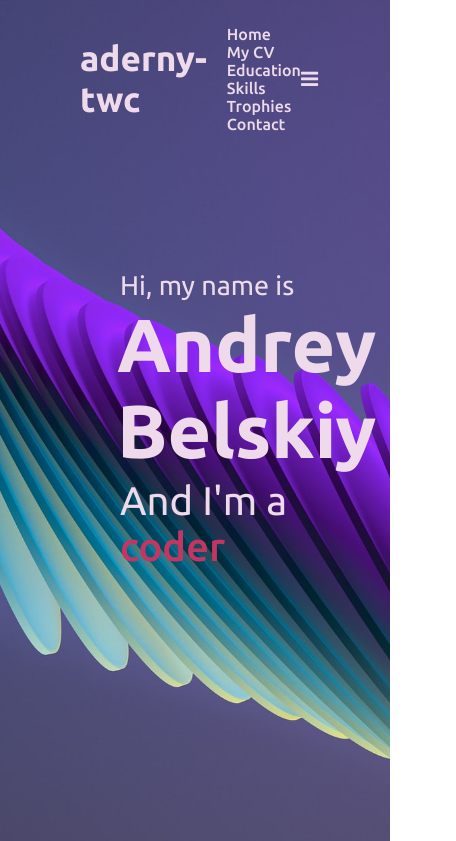
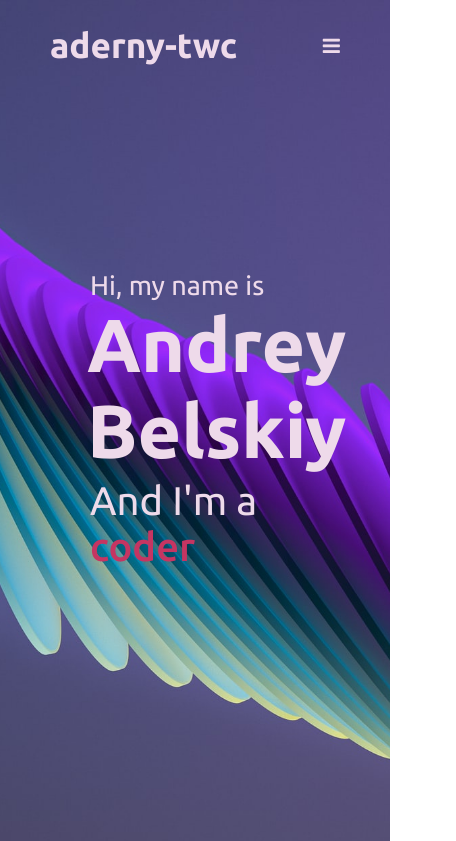
Before and after one commit to aderny-twc/my_page, a plain HTML site: page index.html in a window 390 px wide. Shown: the top 841 px of the page, 456 px wide, since content can reach past the window. Drawn offline with nearby package versions, Linux system fonts and the light colour scheme.

Commit message:
Added jquery script, created menu button functionality

```diff
--- a/css/style.css
+++ b/css/style.css
@@ -72,6 +72,7 @@
     color: var(--logo-color);
     font-size: 20px;
     cursor: pointer;
+    display: none;
 }
 
 
@@ -110,3 +111,45 @@
     color: var(--accent-color);
     font-weight: 500;
 }
+
+
+
+
+
+/* RESPONSIVE VERSION STYLES */
+@media (max-width: 900px) {
+    .max-width {
+        padding: 0 50px;
+    }
+
+    .nav-btn {
+        display: block;
+        z-index: 900;
+    }
+
+    .navbar .menu {
+        position: fixed;
+        background: var(--main-element-color);
+        height: 100vh;
+        width: 100%;
+        left: -100%;
+        top: 0;
+        text-align: center;
+        padding-top: 80px;
+        transition: all 0.2s ease;
+    }
+
+    .navbar .menu.active {
+        left: 0;
+    }
+
+    .navbar .menu li {
+        display: block;
+    }
+
+    .navbar .menu li a {
+        display: inline-block;
+        margin: 20px 0;
+        font-size: 20px;
+    }
+}
--- a/index.html
+++ b/index.html
@@ -6,6 +6,7 @@
     <meta http-equiv="X-UA-Compatible" content="IE=edge">
     <meta name="viewport" content="width=device-width, initial-scale=1.0">
     <title>aderny-twc cv page</title>
+    <script src="https://ajax.googleapis.com/ajax/libs/jquery/3.6.0/jquery.min.js"></script>
     <link rel="stylesheet" href="https://cdnjs.cloudflare.com/ajax/libs/font-awesome/4.7.0/css/font-awesome.min.css">
     <link rel="stylesheet" href="./css/style.css">
 </head>
@@ -15,7 +16,7 @@
     <nav class="navbar" id="navbar">
         <div class="max-width">
             <div class="logo"><a href="#"><span>aderny</span>-twc</a></div>
-                <ul class="menu">
+                <ul class="menu" id="menu">
                     <li><a href="#">Home</a></li>
                     <li><a href="#">My CV</a></li>
                     <li><a href="#">Education</a></li>
@@ -23,7 +24,7 @@
                     <li><a href="#">Trophies</a></li>
                     <li><a href="#">Contact</a></li>
                 </ul>
-                <div class="nav-btn">
+                <div class="nav-btn" id="nav-btn">
                     <i class="fa fa-bars"></i>
                 </div>
             </div>
@@ -48,6 +49,6 @@
 
 
 
-    <script src="js/script.js"></script>
+    <script src="js/script-jq.js"></script>
 </body>
 </html>
--- /dev/null
+++ b/js/script-jq.js
@@ -0,0 +1,15 @@
+$(document).ready(function() {
+    // NAVBAR PANEL
+    $(window).scroll(function() {
+        if (this.scrollY > 20) {
+            $('.navbar').addClass("sticky");
+        } else {
+            $('.navbar').removeClass("sticky");
+        }
+    });
+
+    // NAVBAR BUTTON
+    $('.nav-btn').click(function() {
+        $('#menu').toggleClass('active');
+    });
+});
--- a/js/script.js
+++ b/js/script.js
@@ -5,10 +5,12 @@ var sticky = navbar.offsetTop;
 
 function stickyNavScroll() {
   if (window.pageYOffset > sticky) {
-    navbar.classList.add("sticky")
+    navbar.classList.add("sticky");
   } else {
     navbar.classList.remove("sticky");
   }
 }
 
 window.onscroll = function() {stickyNavScroll()};
+
+// MENU BUTTON
```
